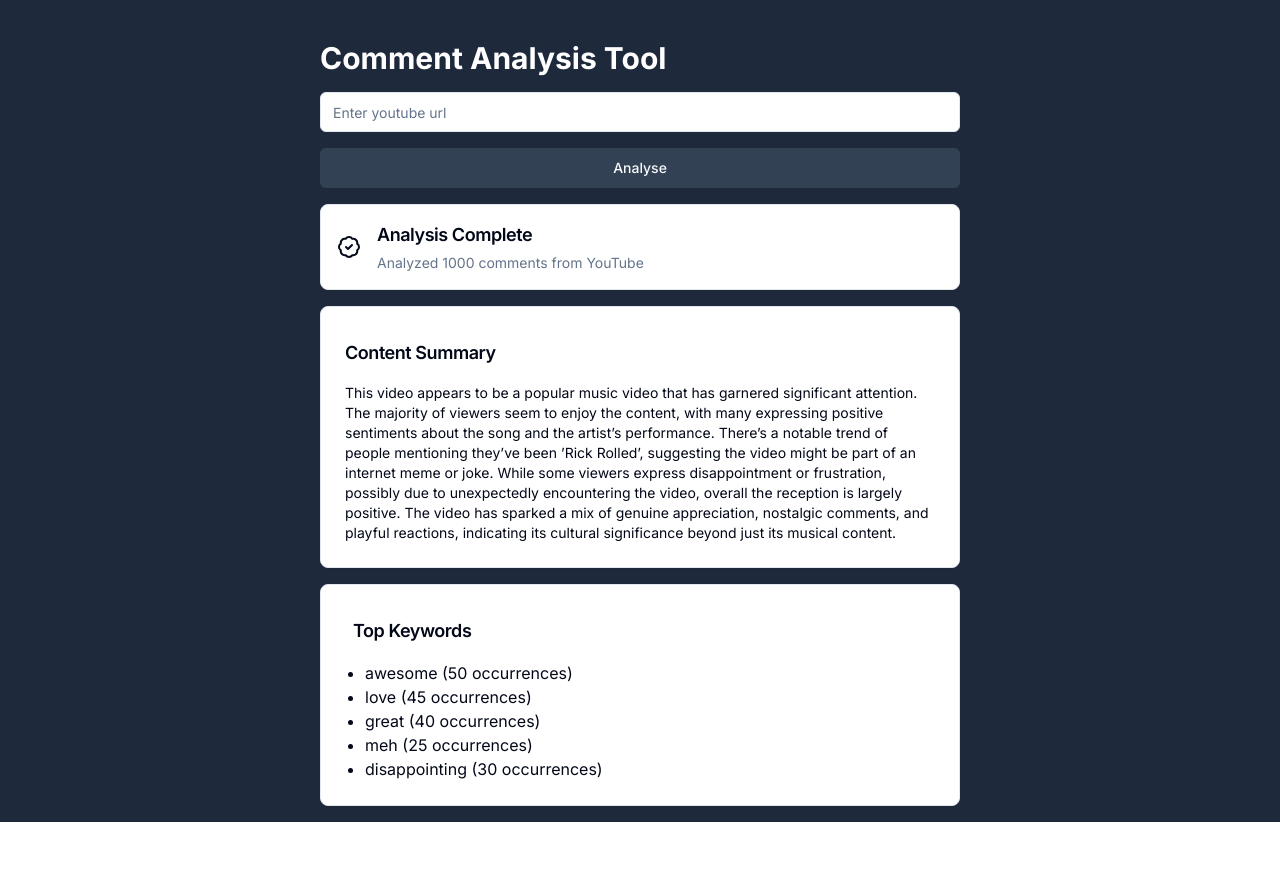
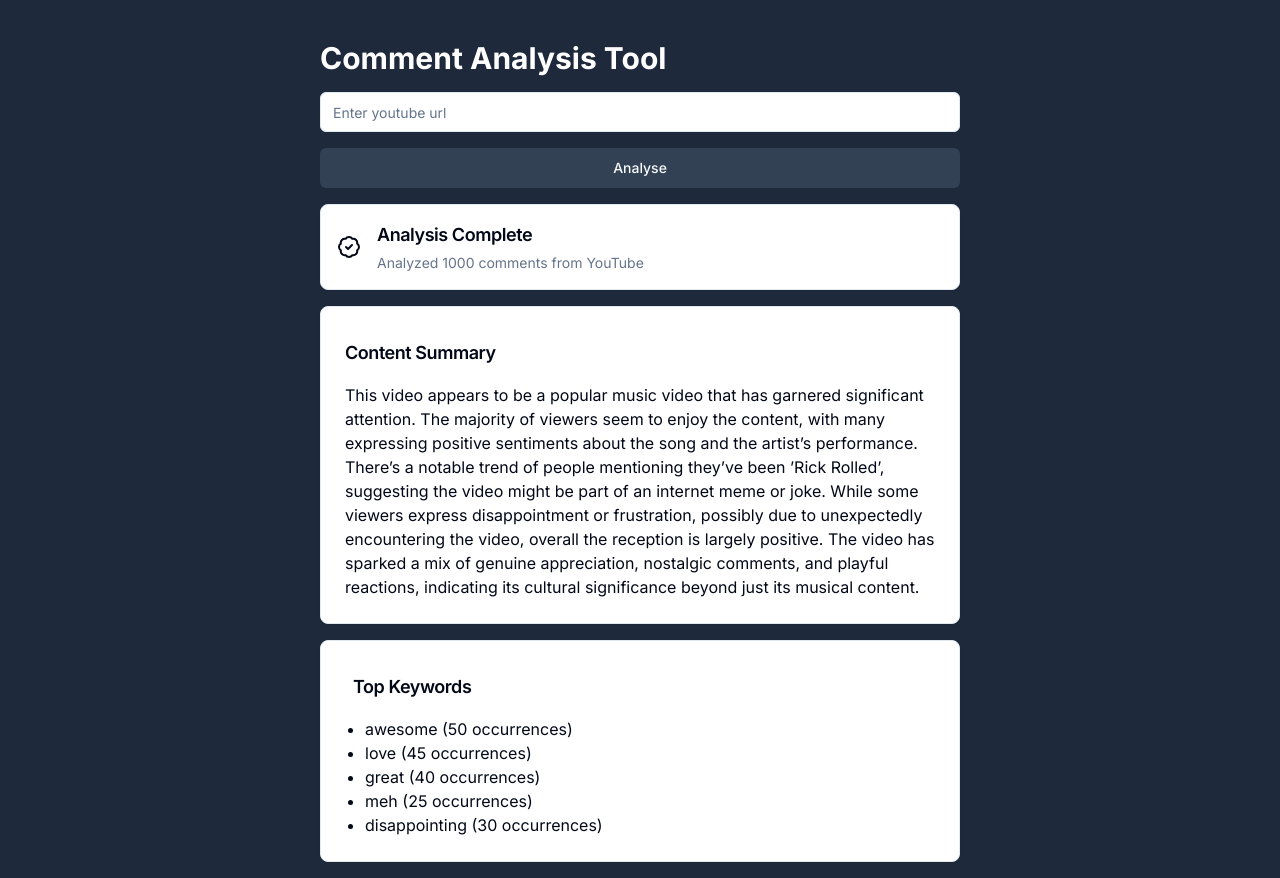
Before and after one commit to Ankit85/senti-ai-frontend, a Next.js app: page / in a window 1280 px wide. Before the commit the page ends 822 px from the top, so only its background shows below. Built offline with nearby package versions, Linux system fonts and the light colour scheme.

Commit message:
fix:minor-bug

```diff
--- a/src/app/page.tsx
+++ b/src/app/page.tsx
@@ -37,7 +37,7 @@ export default function Home() {
           <CardHeader>
             <CardTitle className="text-lg ml-[-8px]">Content Summary</CardTitle>
           </CardHeader>
-          <CardContent className="text-sm ">
+          <CardContent className="">
             This video appears to be a popular music video that has garnered
             significant attention. The majority of viewers seem to enjoy the
             content, with many expressing positive sentiments about the song and
```
